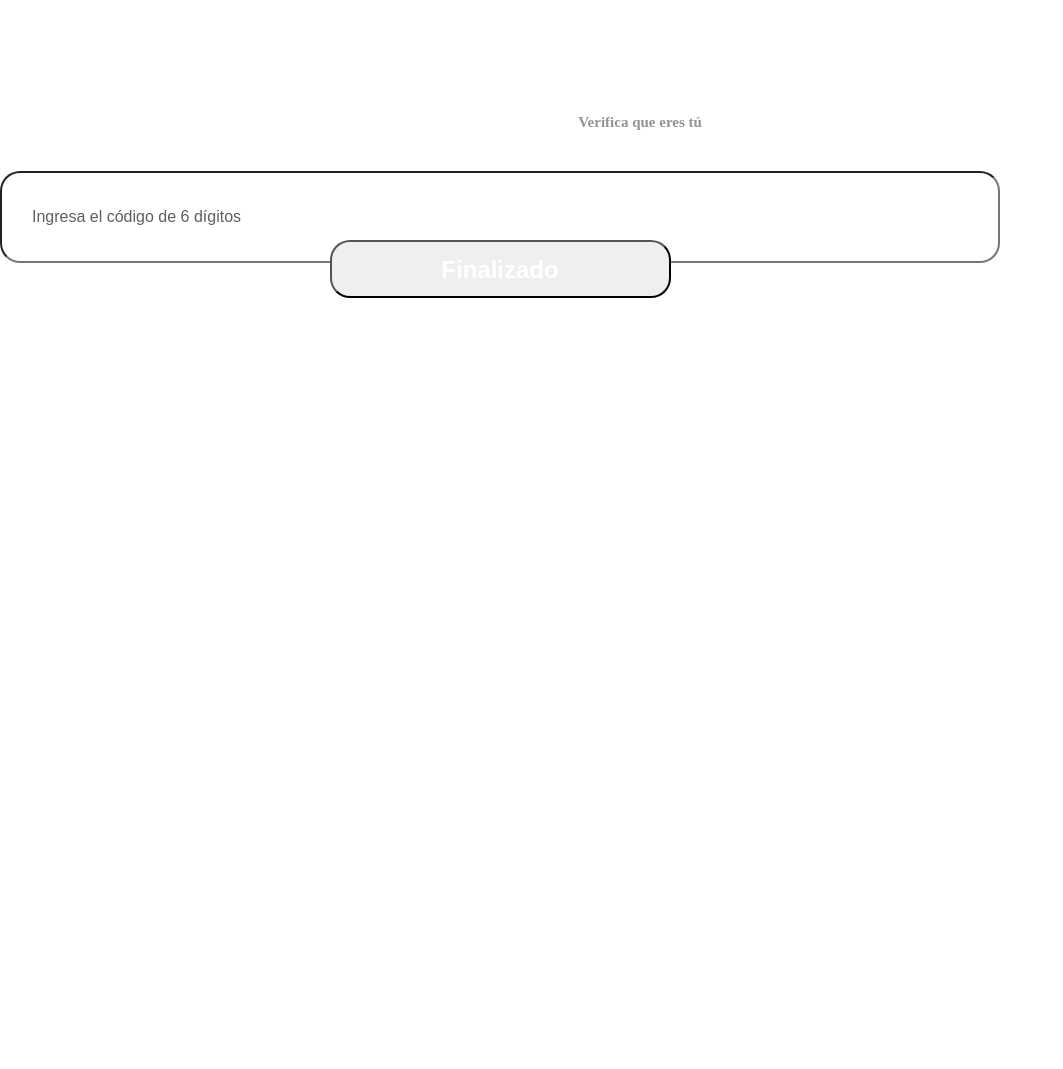
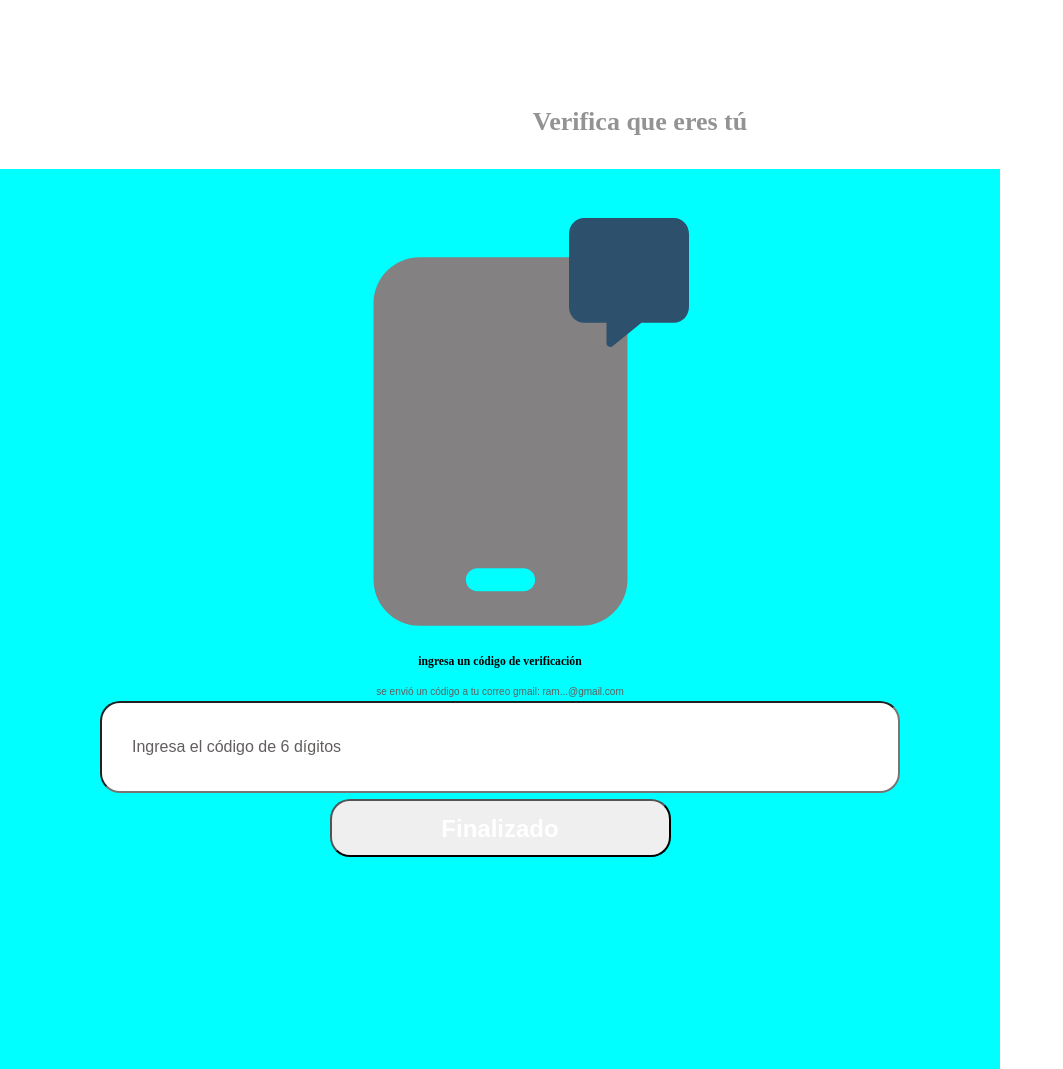
Before and after one commit to Quiroga10/Proyecto-Pagina-Web-para-discapacitados, a plain HTML site: page codigo_verificacion.html in a window 1280 px wide. Shown: the whole page, without its empty margins (0-1063 px from the left). Before the commit the page ends 1029 px from the top, so only its background shows below. Drawn offline with Linux system fonts and the light colour scheme.

Commit message:
Pagina web para discapacitados

```diff
--- a/codigo_verificacion.html
+++ b/codigo_verificacion.html
@@ -13,8 +13,10 @@
     </header>
     <main>
         <section>
-            <i class="fa-solid fa-mobile"></i>
-            <i class="fa-solid fa-message"></i>
+            <picture>
+                <img src="./img/mobile-solid.svg" alt="">
+                <img src="./img/message-solid.svg" alt="">
+            </picture>
             <h3>ingresa un código de verificación</h3>
             <p>se envió un código a tu correo gmail:
                 <span>ram...@gmail.com</span>
--- a/sass/codigo.scss
+++ b/sass/codigo.scss
@@ -3,16 +3,34 @@
 h2{
     text-align: center;
     margin-top: 10.5rem;
-    font-weight: 700;
-    line-height: 3.4rem;
-    color: $color-h2;
+    margin-bottom: 3rem;
 }
 
 main{
     section{
         display: grid;
+        height: 45rem;
         place-items: center;
-        grid-auto-columns: 100%;
-        grid-template-rows: 10% 10% 10% 10% 10%;
+        grid-auto-columns: 80%;
+        grid-template-rows: 106% 7% 6% 19% 17%;
+        background-color: aqua;
+        justify-content: center;
+        picture{
+            width: 124%;
+            margin-top: 7rem;
+            height: auto;
+            text-align: center;
+            img:nth-child(1){
+                position: relative;
+                width: 277px;
+                height: 467px;
+            }
+            img:nth-child(2){
+                position: absolute;
+                width: 12rem;
+                margin-top: 1rem;
+                margin-left: -7rem;
+            }
+        }
     }
 }
--- a/sass/globales.scss
+++ b/sass/globales.scss
@@ -11,6 +11,7 @@ $box-shadow-button-primario:#B7A4A4;
 $box-shadow-input:#7E7878;
 $font-size-input:1.6rem;
 $font-size-h1:2.7rem;
+$font-size-h2:2.6rem;
 $font-size-button:2.4rem;
 
 *{
@@ -42,7 +43,12 @@ h1{
     font-family: $fuente1;
     font-size: $font-size-h1;
 }
-
+h2{
+    font-weight: 700;
+    line-height: 3.4rem;
+    font-size: $font-size-h2;
+    color: $color-h2;
+}
 input,p, button{
     font-family:$fuente2;
 }
```
Also changed, not shown: css/codigo.css, css/globales.css, css/style.css, img/message-solid.svg (added), img/mobile-solid.svg (added), package-lock.json, 3 other files.
